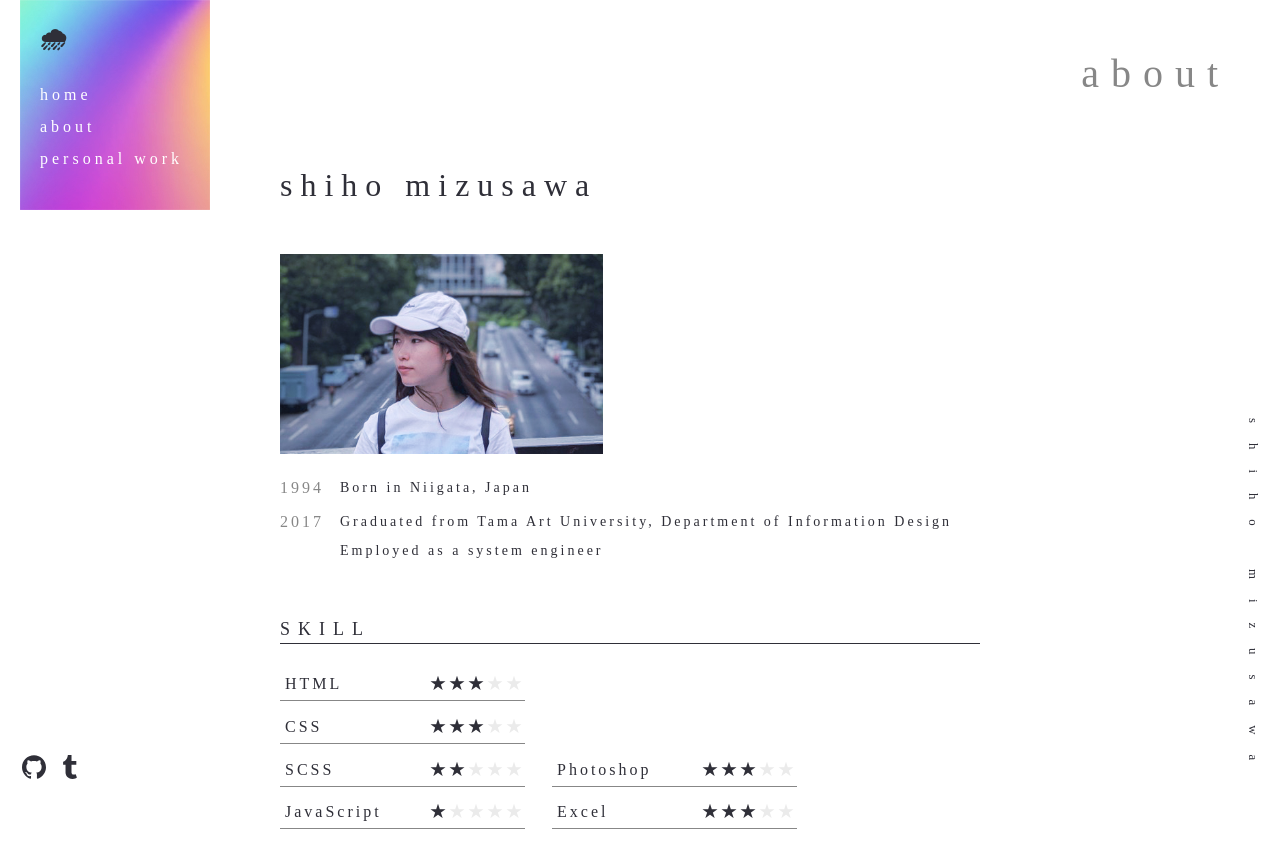
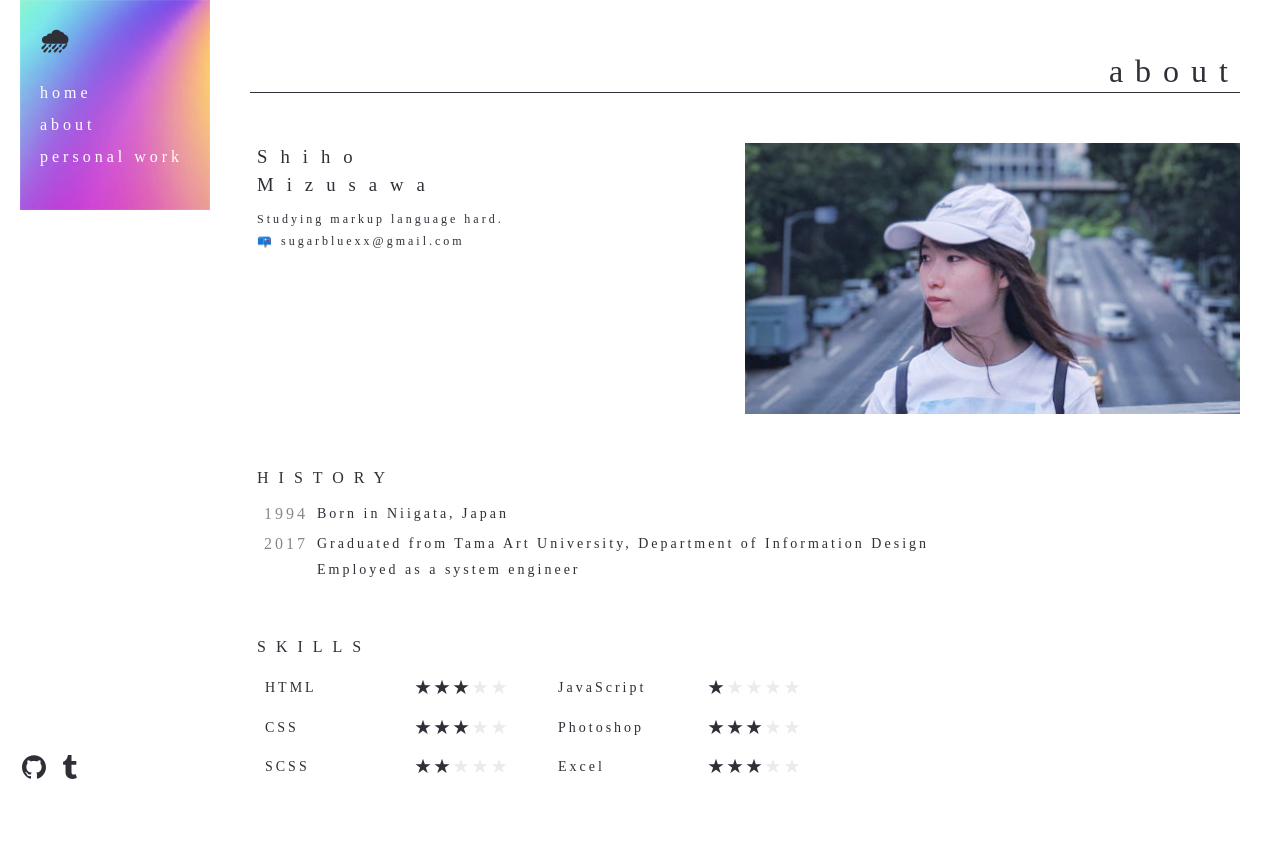
Before and after one commit to swimmyxox/portfolio, a website: page public/about.html in a window 1280 px wide. After the commit the page ends 800 px from the top, so only its background shows below. Drawn offline with nearby package versions, Linux system fonts and the light colour scheme; a web font is replaced by a local one.

Commit message:
fixed css

```diff
--- a/public/about.html
+++ b/public/about.html
@@ -22,7 +22,7 @@
 
   <body class="body_light">
     <nav class="nav_light">
-      <h2>🌧</h2>
+      <h1>🌧</h1>
       <ul>
         <li><a href="index.html">home</a></li>
         <li><a href="">about</a></li>
@@ -33,11 +33,20 @@
     </nav>
     <main>
       <article>
-        <h1>about</h1>
         <section>
-          <h1 class="name">shiho mizusawa</h1>
-          <div class="avatar"><img src="images/avatar.jpg" /></div>
+          <h1 class="title">about</h1>
+          <div class="profile">
+            <div class="information">
+              <h3>Shiho<br />Mizusawa</h3>
+              <p>
+                Studying markup language hard.<br />
+                📪 sugarbluexx@gmail.com
+              </p>
+            </div>
+            <div class="avatar"><img src="images/avatar.jpg" /></div>
+          </div>
           <div class="history">
+            <h3>HISTORY</h3>
             <dl>
               <dt>1994</dt>
               <dd>Born in Niigata, Japan</dd>
@@ -51,7 +60,7 @@
             </dl>
           </div>
           <div class="skills">
-            <h3>SKILL</h3>
+            <h3>SKILLS</h3>
             <dl>
               <dt>HTML</dt>
               <dd>★★★</dd>
@@ -59,10 +68,10 @@
               <dd>★★★</dd>
               <dt>SCSS</dt>
               <dd>★★</dd>
+            </dl>
+            <dl>
               <dt>JavaScript</dt>
               <dd>★</dd>
-            </dl>
-            <dl>
               <dt>Photoshop</dt>
               <dd class="three">★★★</dd>
               <dt>Excel</dt>
@@ -112,6 +121,5 @@
         </li>
       </ul>
     </div>
-    <small>shiho mizusawa</small>
   </body>
 </html>
--- a/scss/main.scss
+++ b/scss/main.scss
@@ -1,10 +1,12 @@
 // ---------- color palette ----------
 $white: #fff;
 $black: #000;
+$naivy: #001e4b;
 $dark-gray: #2f2f38;
 $pale-gray: #878787;
 $pale-blue: #b3b5d5;
 $light-gray: #ebebeb;
+$purple: #491de9;
 
 // ---------- mediaQuery mixin ----------
 @mixin tablet {
@@ -33,8 +35,8 @@ html {
 }
 
 body {
-  height: 100%;
-  width: 100%;
+  width: 100vw;
+  height: 100vh;
   color: $white;
   font: 1.6rem "Yrsa", serif;
   font-weight: 300;
@@ -45,29 +47,10 @@ body {
   background-image: url("../images/background_large.jpg");
   background-size: cover;
   background-position: 100% 0;
-  opacity: 0;
-  -webkit-animation: 2.5s fade forwards;
-  animation: 2.5s fade forwards;
-
-  @-webkit-keyframes fade {
-    from {
-      opacity: 0;
-    }
-    to {
-      opacity: 1;
-    }
-  }
-
-  @keyframes fade {
-    from {
-      opacity: 0;
-    }
-    to {
-      opacity: 1;
-    }
-  }
 
   &.body_light {
+    width: auto;
+    height: auto;
     background-color: $white;
     background-image: none;
     color: $dark-gray;
@@ -107,33 +90,43 @@ nav {
   left: 20px;
   width: 190px;
   height: 210px;
-  background-color: rgba($color: #001e4b, $alpha: 0.25);
-  z-index: 2;
+  background-color: rgba($color: $naivy, $alpha: 0.25);
+  -webkit-backdrop-filter: blur(10px);
+  backdrop-filter: blur(10px);
+  z-index: 999;
 
-  > h2 {
-    -webkit-margin-before: 0.8em;
-    margin-block-start: 0.8em;
-    -webkit-margin-after: 0.8em;
-    margin-block-end: 0.8em;
-    -webkit-margin-start: 20px;
-    margin-inline-start: 20px;
+  &.nav_light {
+    background-image: url("../images/background_nav.jpg");
+    background-size: cover;
+    background-position: 100% 0;
+    background-blend-mode: hard-light;
+
+    @include tabletAndPhone {
+      position: absolute;
+    }
   }
 
-  > ul {
-    -webkit-margin-before: 1em;
-    margin-block-start: 1em;
-    -webkit-margin-after: 1em;
-    margin-block-end: 1em;
-    -webkit-padding-start: 20px;
-    padding-inline-start: 20px;
+  h1 {
+    -webkit-margin-before: 1.9rem;
+    margin-block-start: 1.9rem;
+    -webkit-margin-start: 2rem;
+    margin-inline-start: 2rem;
+    font-size: 2.6rem;
+  }
 
-    > li {
-      padding: 7px 0;
-      list-style: none;
+  ul {
+    -webkit-margin-before: 1.4rem;
+    margin-block-start: 1.4rem;
+    -webkit-margin-after: 1.4rem;
+    margin-block-end: 1.4rem;
+    -webkit-padding-start: 2rem;
+    padding-inline-start: 2rem;
 
-      > a {
+    li {
+      padding: 0.7rem 0;
+
+      a {
         position: relative;
-        display: inline-block;
         color: $white;
         letter-spacing: 0.4rem;
         text-decoration: none;
@@ -159,93 +152,44 @@ nav {
   }
 }
 
-.nav_light {
-  background-image: url("../images/background_nav.jpg");
-  background-size: cover;
-  background-position: 100% 0;
-  background-blend-mode: hard-light;
+// ----- main contents area -----
+main {
+  width: calc(100% - 40px);
+  height: auto;
+  padding: 0 20px;
 
   @include tabletAndPhone {
-    position: absolute;
-  }
+    padding: 230px 20px 0px;
   }
 
-small {
-  position: fixed;
-  bottom: 20px;
-  right: 20px;
-  -ms-writing-mode: tb-rl;
-  -webkit-writing-mode: vertical-rl;
-  writing-mode: vertical-rl;
-  padding: 0;
-  letter-spacing: 2rem;
-  mix-blend-mode: lighten;
+  article {
+    width: calc(100% - 210px);
+    padding-left: 210px;
+
+    @include tablet {
+      width: 80%;
+      height: calc(100% - 20px);
+      padding: 20px 10% 0;
+    }
+
+    @include phone {
+      width: 90%;
+      height: calc(100% - 20px);
+      padding: 20px 5% 0;
+    }
+
+    section {
+      width: calc(100% - 40px);
+      max-width: 1100px;
+      margin: 50px 20px 70px;
+      opacity: 0;
+      -webkit-animation: fadein 1.6s ease forwards;
+      animation: fadein 1.6s ease forwards;
 
       @include tabletAndPhone {
-    display: none;
+        width: 100%;
+        margin: 0px;
       }
-}
-
-.sns_link {
-  position: fixed;
-  bottom: 20px;
-  left: 20px;
-  width: 65px;
-  height: 25px;
-
-  @include tabletAndPhone {
-    position: absolute;
-    top: 20px;
-    left: calc(100% - 85px);
-  }
-
-  > ul > li {
-    display: inline-block;
-    width: 25px;
-    height: 25px;
-    padding: 0 2px;
-  }
-}
-
-// ----- main contents area -----
-main {
-  position: absolute;
-  top: 0px;
-  left: 230px;
-  width: calc(100% - 230px);
-  box-sizing: border-box;
-  padding: 50px;
-
-  @include tabletAndPhone {
-    left: 0px;
-    width: 100%;
-    padding: 260px 40px 50px;
-  }
-
-  > article {
-    > h1 {
-      color: $pale-gray;
-      font-size: 4rem;
-      font-weight: 300;
-      letter-spacing: 1.2rem;
-      -webkit-animation: fadein 2s ease forwards;
-      animation: fadein 2s ease forwards;
-      text-align: right;
-    }
-
-    > h2 {
-      color: $dark-gray;
-      max-width: 400px;
-      font-weight: 300;
-      letter-spacing: 0.6rem;
-    }
-
-    > section {
-      width: 100%;
-      margin: 70px 0;
-      opacity: 0;
-      -webkit-animation: fadein 2s ease forwards;
-      animation: fadein 2s ease forwards;
 
       @-webkit-keyframes fadein {
         from {
@@ -269,153 +213,157 @@ main {
         }
       }
 
-      > h1 {
-        &.name {
+      .title {
+        color: $dark-gray;
+        font-size: 3.2rem;
         font-weight: 300;
-          letter-spacing: 0.8rem;
+        letter-spacing: 1.2rem;
+        line-height: 4.2rem;
+        margin: 0px;
+        text-align: right;
+        border-bottom: solid 1px;
+      }
+
+      // ----- about page -----
+      .profile {
+        margin: 50px 0px 50px;
+        display: flex;
+        flex-wrap: wrap;
+        justify-content: space-between;
+
+        .information {
+          width: 280px;
+
+          h3 {
+            font-weight: 400;
+            line-height: 2.8rem;
+            letter-spacing: 1.3rem;
+            padding: 0 0.7rem;
+          }
+
+          p {
+            font-size: 1.2rem;
+            line-height: 2.2rem;
+            margin: 0.9rem 0;
+            padding: 0 0.7rem;
           }
         }
 
-      > .avatar {
-        height: 200px;
-        max-width: 323px;
-        margin: 50px 0 15px;
+        .avatar {
+          position: relative;
+          width: 50%;
+          min-width: 280px;
+          height: 271px;
 
-        > img {
+          @include phone {
+            width: 100%;
+          }
+
+          img {
+            position: absolute;
             width: 100%;
             height: 100%;
             -o-object-fit: cover;
             object-fit: cover;
           }
         }
+      }
 
-      > .history {
-        margin: 20px 0;
-        > dl {
-          line-height: 1.8em;
+      .history {
+        h3 {
+          font-size: 1.6rem;
+          font-weight: 400;
+          line-height: 2.8rem;
+          letter-spacing: 1rem;
+          margin-bottom: 0.9rem;
+          padding: 0 0.7rem;
+        }
 
-          > dt {
+        dl {
+          line-height: 2.6rem;
+          padding-left: 0.7rem;
+
+          dt {
             float: left;
             color: $pale-gray;
+            padding: 0 0.7rem;
           }
 
-          > dd {
-            max-width: 700px;
-            margin-left: 60px;
+          dd {
             font-size: 1.4rem;
+            margin-left: 6rem;
           }
 
-          > dt,
+          dt,
           dd {
-            margin-bottom: 5px;
+            margin-bottom: 0.4rem;
           }
         }
       }
 
-      > .skills {
-        padding: 30px 0 0;
+      .skills {
+        margin: 50px 0;
 
-        > h3 {
-          max-width: 700px;
-          font-size: 1.8rem;
-          font-weight: 300;
+        h3 {
+          width: 100%;
+          font-size: 1.6rem;
+          font-weight: 400;
           line-height: 2.8rem;
-          letter-spacing: 0.8rem;
-          margin-bottom: 24px;
-          border-bottom: 1px solid;
+          letter-spacing: 1rem;
+          margin-bottom: 1.2rem;
+          padding: 0 0.7rem;
+          //border-bottom: solid 1px $pale-gray;
         }
 
-        > dl {
+        dl {
           display: inline-block;
-          line-height: 2em;
-          margin-right: 3em;
+          width: 260px;
+          line-height: 3rem;
+          margin-right: 1.6rem;
+          margin-left: 1rem;
 
-          > dt,
+          dt,
           dd {
             margin-bottom: 0.6em;
-            border-bottom: 1px solid $pale-gray;
           }
 
-          > dt {
-            width: 140px;
+          dt {
+            width: 150px;
             float: left;
-            font-weight: 500;
+            font-size: 1.4rem;
+            letter-spacing: 0.3rem;
             padding-left: 0.5rem;
           }
 
-          > dd {
+          dd {
             position: relative;
-            padding: 0 1rem;
-            margin-left: 140px;
+            margin-left: 150px;
+            color: $dark-gray;
 
             &::before {
               content: "★★★★★";
               position: absolute;
               top: 0;
-              left: 1rem;
               color: $light-gray;
-              border-bottom: 1px solid $pale-gray;
               z-index: -1;
             }
           }
         }
       }
 
-      > ul {
-        margin: 10px 0 24px;
-        > li {
-          display: inline-block;
-          line-height: 2.8rem;
-          padding: 0 1.6rem;
-          background-color: $light-gray;
-        }
-      }
+      // ----- personal work page -----
 
-      > .text {
-        max-width: 800px;
-        margin: 10px 0;
-        border-bottom: 1px solid $pale-gray;
+      .image {
+        width: 100%;
+        margin-top: 85px;
 
-        > h3 {
-          font-size: 1.8rem;
-          font-weight: 300;
-          line-height: 2.8rem;
-          letter-spacing: 0.6rem;
-          margin: 20px 0 5px;
-        }
-
-        > p {
-          font-size: 1.4rem;
-          letter-spacing: 0.3rem;
-          line-height: 2.8rem;
-        }
-      }
-
-      > .image {
-        max-width: 800px;
-        width: 100%;
-        height: auto;
-
-        > h2 {
-          position: absolute;
-          -webkit-padding-start: 0.5em;
-          padding-inline-start: 0.5em;
-          -webkit-padding-end: 0.5em;
-          padding-inline-end: 0.5em;
-          color: $white;
-          font-weight: 300;
-          letter-spacing: 0.5rem;
-          background-color: $dark-gray;
-          z-index: 1;
-        }
-
-        > a {
+        a {
           text-decoration: none;
 
-          > img {
+          img {
             width: 100%;
-            height: auto;
-            transition: 0.8s ease;
+            height: 100%;
+            transition: 0.6s ease;
 
             &:hover {
               opacity: 0.5;
@@ -423,6 +371,69 @@ main {
           }
         }
       }
+
+      .text {
+        h3 {
+          width: 360px;
+          font-weight: 400;
+          line-height: 2.8rem;
+          letter-spacing: 0.8rem;
+          margin: 1.2rem 0;
+
+          &.sub {
+            width: 100%;
+            font-weight: 300;
+            font-size: 1.2rem;
+            text-align: right;
+            letter-spacing: 0.6rem;
+            margin: 1.2rem 0 0;
+
+            > a {
+              color: $purple;
+              text-decoration: none;
+              border-bottom: solid 1px;
+
+              &:hover {
+                color: $pale-blue;
               }
             }
           }
+        }
+
+        p {
+          display: inline-block;
+          font-size: 1.4rem;
+          letter-spacing: 0.3rem;
+          line-height: 2.4rem;
+        }
+      }
+    }
+  }
+}
+
+// ----- sns link -----
+.sns_link {
+  position: fixed;
+  bottom: 20px;
+  left: 20px;
+  width: 65px;
+  height: 25px;
+
+  @include tabletAndPhone {
+    position: absolute;
+    top: 20px;
+    left: calc(100% - 85px);
+  }
+
+  > ul > li {
+    display: inline-block;
+    width: 25px;
+    height: 25px;
+    padding: 0 2px;
+
+    > a > span > svg:hover {
+      opacity: 0.3;
+      transition: 0.4s;
+    }
+  }
+}
```
Also changed, not shown: public/index.html (+2 -3 lines), public/personal_work.html (+13 -32 lines), public/css/main.css, public/images/photo_posts6.jpg, public/images/photo_posts6のコピー.jpg (deleted), 2 other files. Lines whose indentation alone changed are shown as unchanged.
